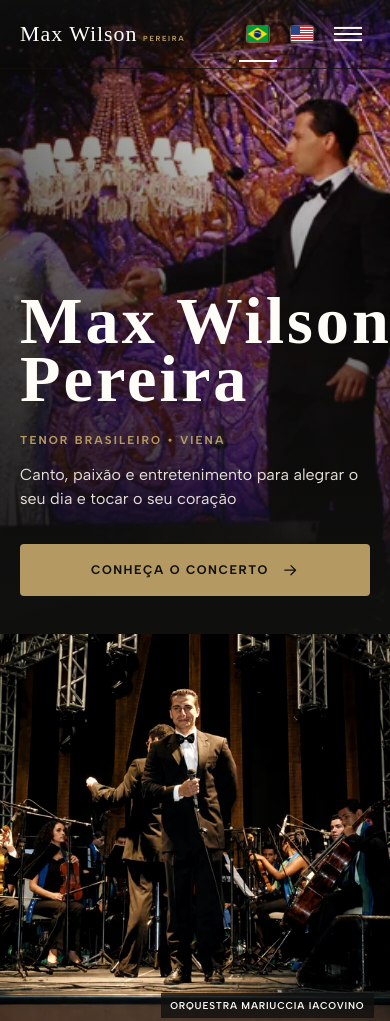
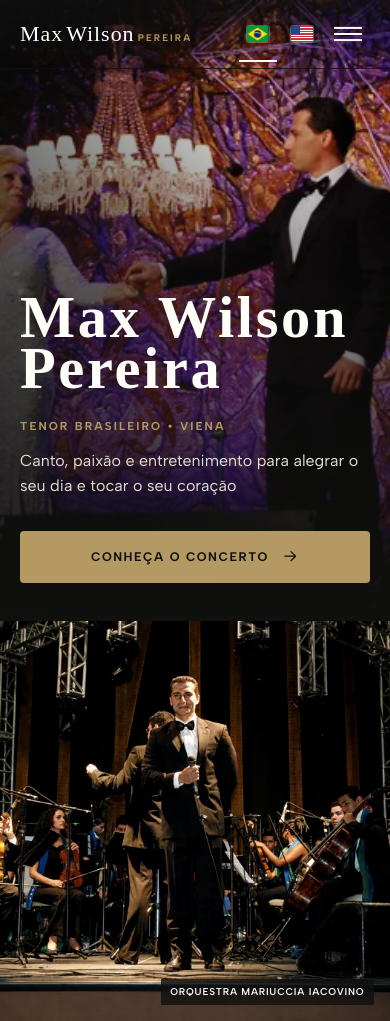
Before and after one commit to maxwilsonpereira/maxwilsonpereira, an Astro site: page / in a window 390 px wide. Shown: the top 1021 px of the page. Built offline with nearby package versions, Linux system fonts and the light colour scheme; Astro itself is replaced by a stand-in of ours; a web font is replaced by a local one.

Commit message:
hero cosmetic fix

```diff
--- a/src/components/Header.astro
+++ b/src/components/Header.astro
@@ -18,7 +18,7 @@ const navId = 'site-navigation';
   <div class="site-header-inner">
     <a class="site-brand" href={pathFor('home', locale)} aria-label={`${SITE_NAME} - Home`}>
       <span class="site-brand-wordmark" aria-hidden="true">
-        <span class="site-brand-primary">Max Wilson</span>
+        <span class="site-brand-primary"><span>Max</span><span>Wilson</span></span>
         <span class="site-brand-secondary">Pereira</span>
       </span>
     </a>
--- a/src/styles/global.css
+++ b/src/styles/global.css
@@ -2408,9 +2408,10 @@ input:focus-visible {
 }
 
 .site-brand-wordmark {
+  --site-brand-secondary-size: 0.54rem;
   display: flex;
   align-items: baseline;
-  gap: 0.45rem;
+  gap: 0.25rem;
   line-height: 1;
 }
 
@@ -2421,13 +2422,16 @@ input:focus-visible {
 }
 
 .site-brand-primary {
+  display: inline-flex;
+  align-items: baseline;
+  gap: 0.14em;
   font-size: clamp(1.5rem, 2.6vw, 2.02rem);
 }
 
 .site-brand-secondary {
   color: var(--color-brass);
   font-family: var(--font-body);
-  font-size: 0.54rem;
+  font-size: calc(var(--site-brand-secondary-size) * 1.3);
   font-weight: 700;
   letter-spacing: 0.22em;
 }
@@ -4138,7 +4142,8 @@ body.page-sub {
   }
 
   .site-brand-wordmark {
-    gap: 0.35rem;
+    --site-brand-secondary-size: 0.46rem;
+    gap: 0.2rem;
   }
 
   .site-brand-primary {
@@ -4146,7 +4151,7 @@ body.page-sub {
   }
 
   .site-brand-secondary {
-    font-size: 0.46rem;
+    font-size: calc(var(--site-brand-secondary-size) * 1.3);
   }
 
   .home-hero {
@@ -4169,7 +4174,7 @@ body.page-sub {
   }
 
   .home-hero h1 {
-    font-size: clamp(3.45rem, 17vw, 5.4rem);
+    font-size: clamp(3.2rem, 15vw, 5rem);
   }
 
   .home-hero-actions,
@@ -4210,7 +4215,8 @@ body.page-sub {
 
 @media (max-width: 22.5rem) {
   .site-brand-wordmark {
-    gap: 0.2rem;
+    --site-brand-secondary-size: 0.39rem;
+    gap: 0.12rem;
   }
 
   .site-brand-primary {
@@ -4218,7 +4224,7 @@ body.page-sub {
   }
 
   .site-brand-secondary {
-    font-size: 0.39rem;
+    font-size: calc(var(--site-brand-secondary-size) * 1.3);
     letter-spacing: 0.14em;
   }
 }
```
